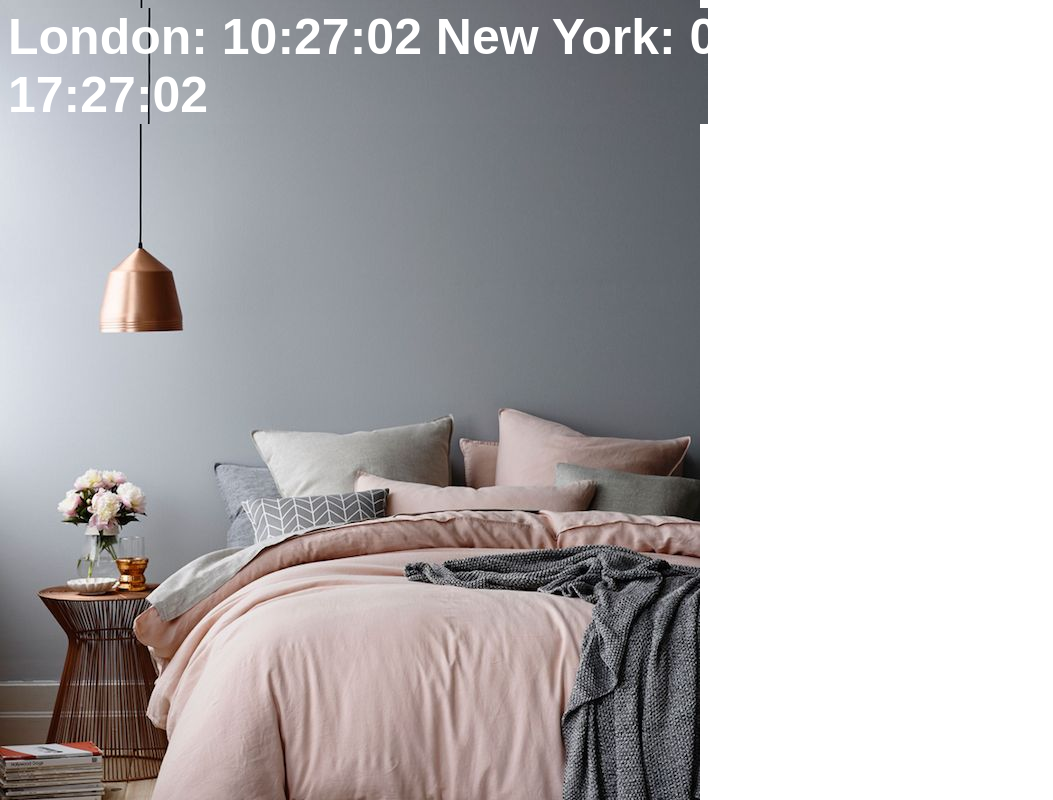
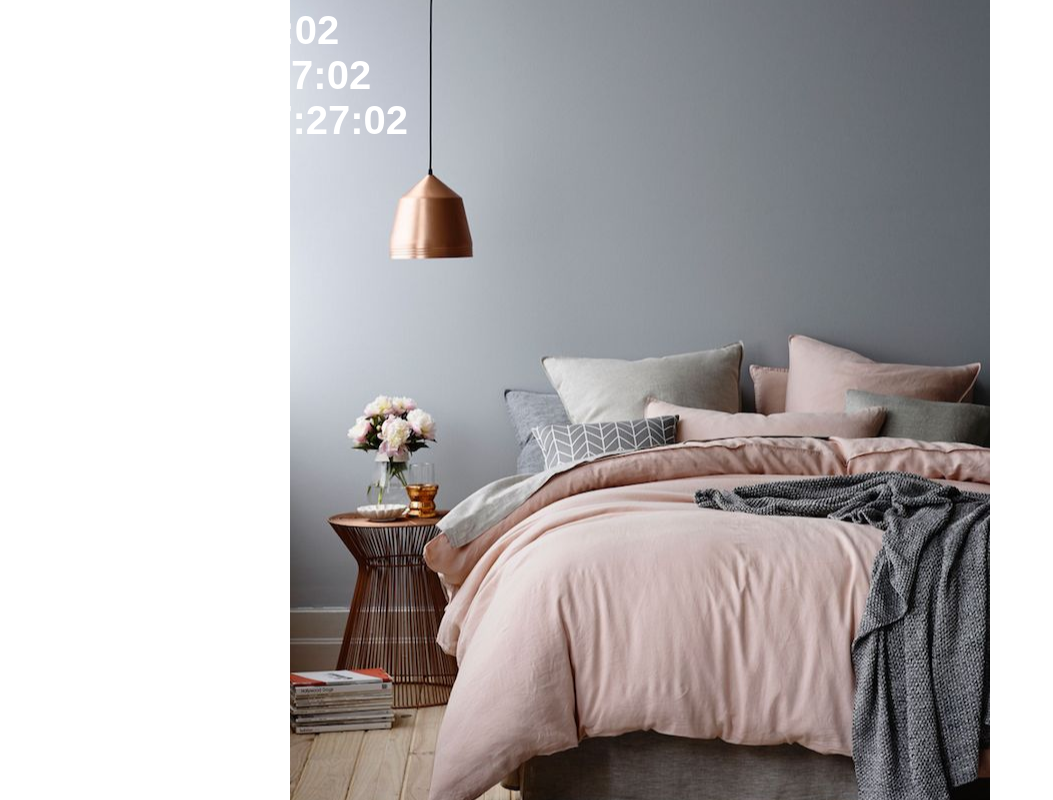
Before and after one commit to tolavolaoke/angular-clock, a website: page index.html in a window 1280 px wide. Shown: the whole page, without its empty margins (0-1053 px from the left). Drawn offline with nearby package versions, Linux system fonts and the light colour scheme.

Commit message:
add css and update index

```diff
--- a/css/main.css
+++ b/css/main.css
@@ -1,13 +1,15 @@
 * {
-  font-family: sans-serif;
-  color: white;
   background-image: url("../images/bedroom.jpg");
   background-repeat: no-repeat;
-  font-size: 50px;
+  background-attachment:fixed;
+  background-position: center;
+}
+
+div.time{
+  font-family: sans-serif;
+  font-size: 40px;
   font-weight: bold;
+  color: white;
+
 
 }
-
-.digital-time{
-  display: block;
-}
--- a/index.html
+++ b/index.html
@@ -22,14 +22,11 @@
 
     <section ng-controller="ClockController as clock" ui-view>
 
-      <div class="digital-time">
+      <div class="time">London: {{ clock.date | date : "HH:mm:ss" : "+0100" }}</div>
 
+         <div class="time">New York: {{ clock.date | date : "HH:mm:ss" : "-0400" }}</div>
 
-    London: {{ clock.date | date : "HH:mm:ss" : "+0100" }}
-
-       New York: {{ clock.date | date : "HH:mm:ss" : "-0400" }}
-
-       Hong Kong: {{ clock.date | date : "HH:mm:ss" : "+0800" }}</div>
+         <div class="time">Hong Kong: {{ clock.date | date : "HH:mm:ss" : "+0800" }}</div>
 
     </section>
 
```
